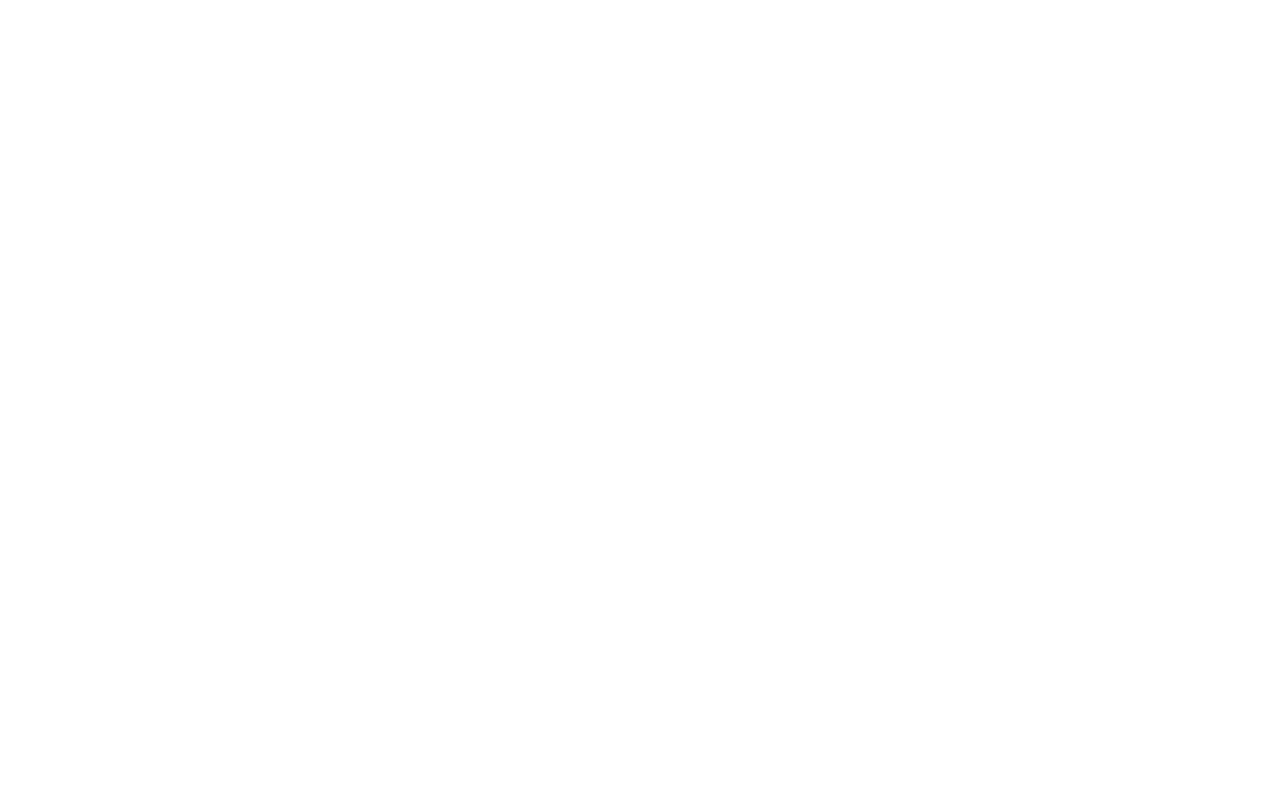
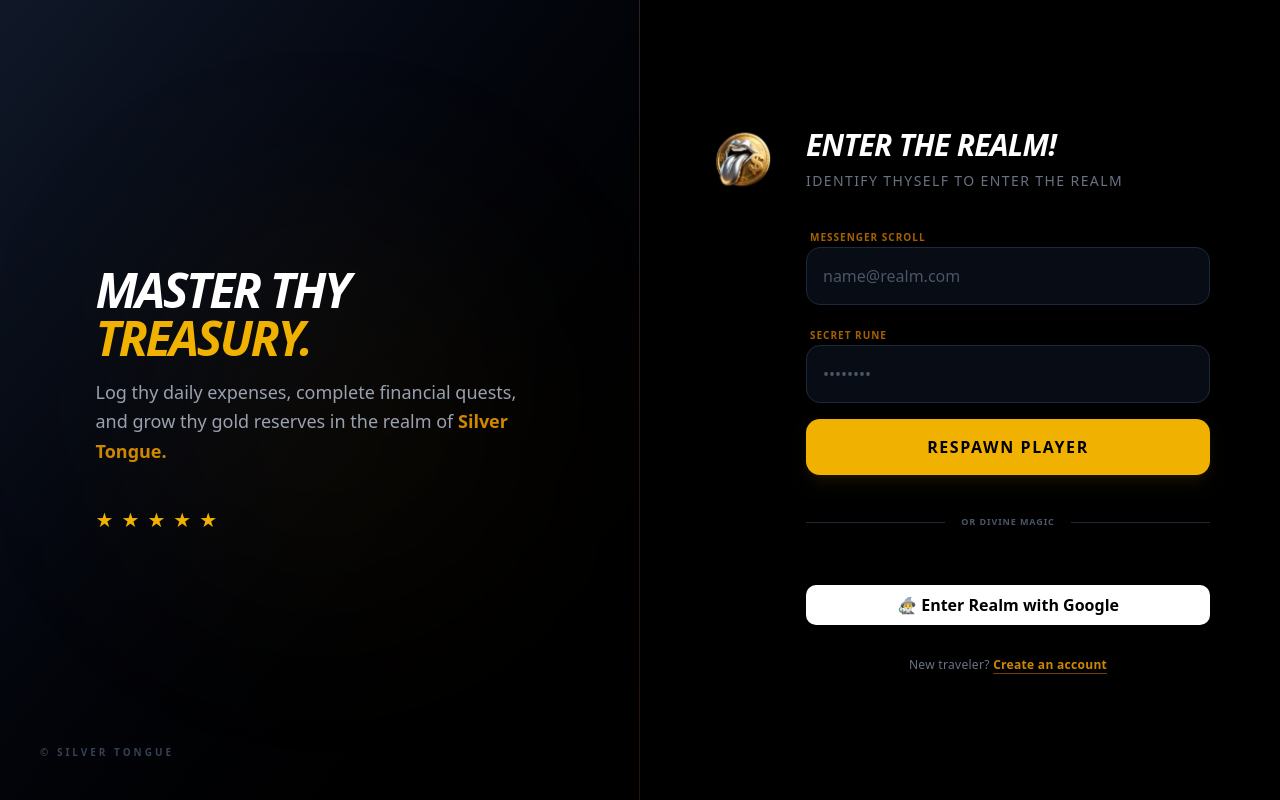
Before and after one commit to meltjacTechs/silver-tongue, a React (Vite) app: page /sign-in in a window 1280 px wide. Before the commit this address had no page. Built offline with nearby package versions, Linux system fonts and the light colour scheme.

Commit message:
feat: update routing paths for sign-in and sign-up, enhance layout with logo and improved styling

```diff
--- a/src/App.tsx
+++ b/src/App.tsx
@@ -5,9 +5,9 @@ import SignUp from "./auth/SignUp";
 function App() {
   return (
     <Routes>
-      <Route path="/" element={<Navigate to="/signin" />} />
-      <Route path="/signin" element={<SignIn />} />
-      <Route path="/signup" element={<SignUp />} />
+      <Route path="/" element={<Navigate to="/sign-in" />} />
+      <Route path="/sign-in" element={<SignIn />} />
+      <Route path="/sign-up" element={<SignUp />} />
     </Routes>
   );
 }
--- a/src/auth/SignIn.tsx
+++ b/src/auth/SignIn.tsx
@@ -55,8 +55,15 @@ const SignIn = () => {
         <motion.div
           initial={{ opacity: 0, scale: 0.95 }}
           animate={{ opacity: 1, scale: 1 }}
-          className="w-full max-w-[400px] space-y-8"
+          className="w-full max-w-[500px] flex gap-8 items-start"
         >
+          {/* Logo on the left */}
+          <div className="flex-shrink-0">
+            <img src="/favicon.svg" alt="Silver Tongue" className="w-16 h-16" />
+          </div>
+
+          {/* Form content on the right */}
+          <div className="flex-1 space-y-8">
           <div className="text-center lg:text-left">
             <h2 className="text-3xl font-black tracking-tight text-white uppercase italic">
                Enter The Realm!
@@ -104,8 +111,9 @@ const SignIn = () => {
           </div>
 
           <p className="text-center text-xs text-gray-500 font-medium tracking-wide">
-            New traveler? <a href="/signup" className="text-yellow-600 hover:text-yellow-400 font-bold underline underline-offset-4 decoration-yellow-900">Create an account</a>
+            New traveler? <a href="/sign-up" className="text-yellow-600 hover:text-yellow-400 font-bold underline underline-offset-4 decoration-yellow-900">Create an account</a>
           </p>
+          </div>
         </motion.div>
       </div>
     </div>
--- a/src/auth/SignUp.tsx
+++ b/src/auth/SignUp.tsx
@@ -58,8 +58,15 @@ const SignUp = () => {
         <motion.div
           initial={{ opacity: 0, x: 20 }}
           animate={{ opacity: 1, x: 0 }}
-          className="w-full max-w-[400px] space-y-6"
+          className="w-full max-w-[500px] flex gap-8 items-start"
         >
+          {/* Logo on the left */}
+          <div className="flex-shrink-0">
+            <img src="/favicon.svg" alt="Silver Tongue" className="w-16 h-16" />
+          </div>
+
+          {/* Form content on the right */}
+          <div className="flex-1 space-y-6">
           <div className="text-center lg:text-left">
             <h2 className="text-3xl font-black tracking-widest text-white uppercase italic">
                Forge Your Legend
@@ -121,8 +128,9 @@ const SignUp = () => {
           </div>
 
           <p className="text-center text-[10px] text-gray-600 font-bold uppercase tracking-widest">
-            Already a legend? <a href="/signin" className="text-yellow-600 hover:text-yellow-400 transition-colors underline underline-offset-4 decoration-yellow-900/40">Enter the Gate</a>
+            Already a legend? <a href="/sign-in" className="text-yellow-600 hover:text-yellow-400 transition-colors underline underline-offset-4 decoration-yellow-900/40">Enter the Gate</a>
           </p>
+          </div>
         </motion.div>
       </div>
     </div>
```
Also changed, not shown: 1 other file (tests, documents, lock files or other folders).
